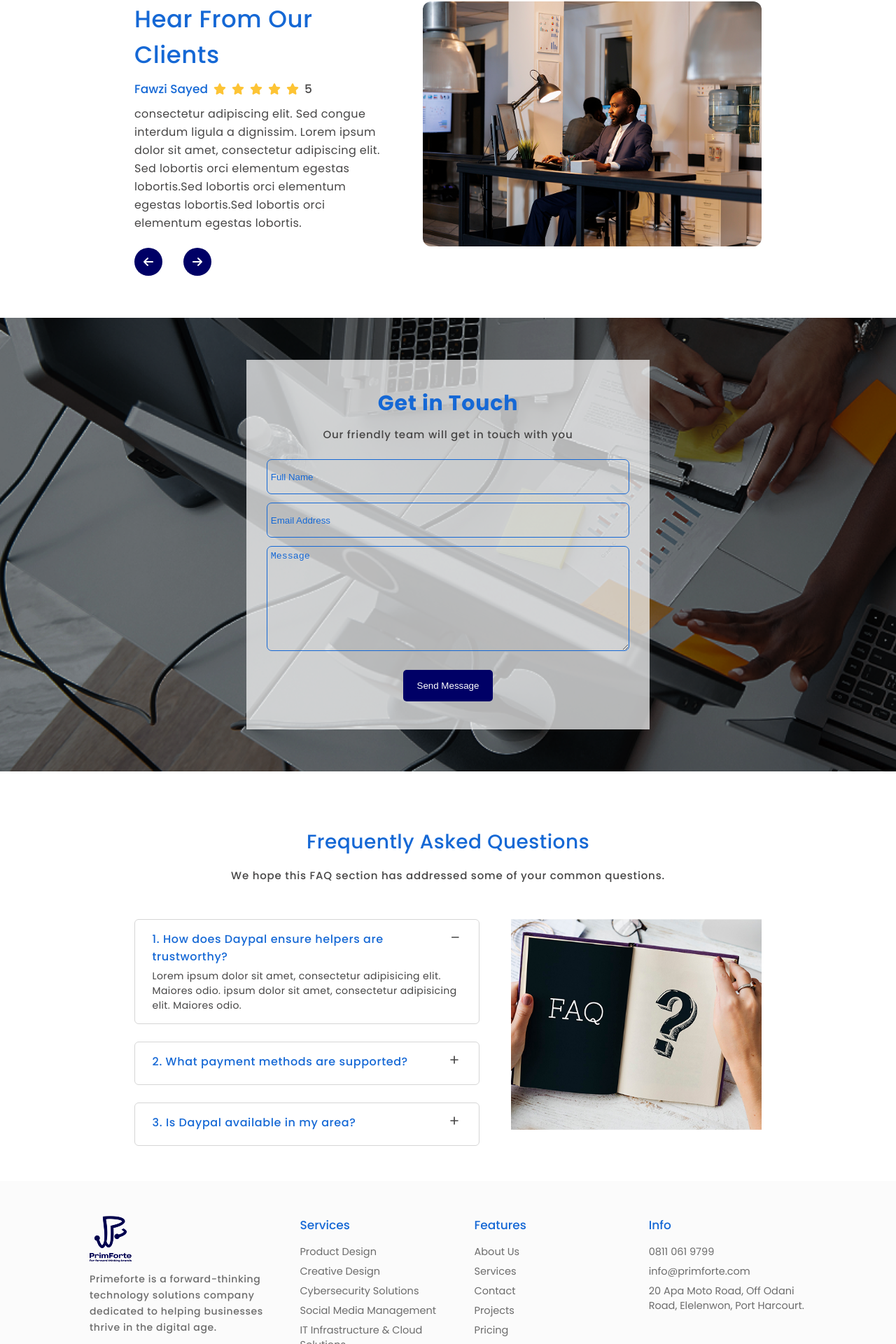
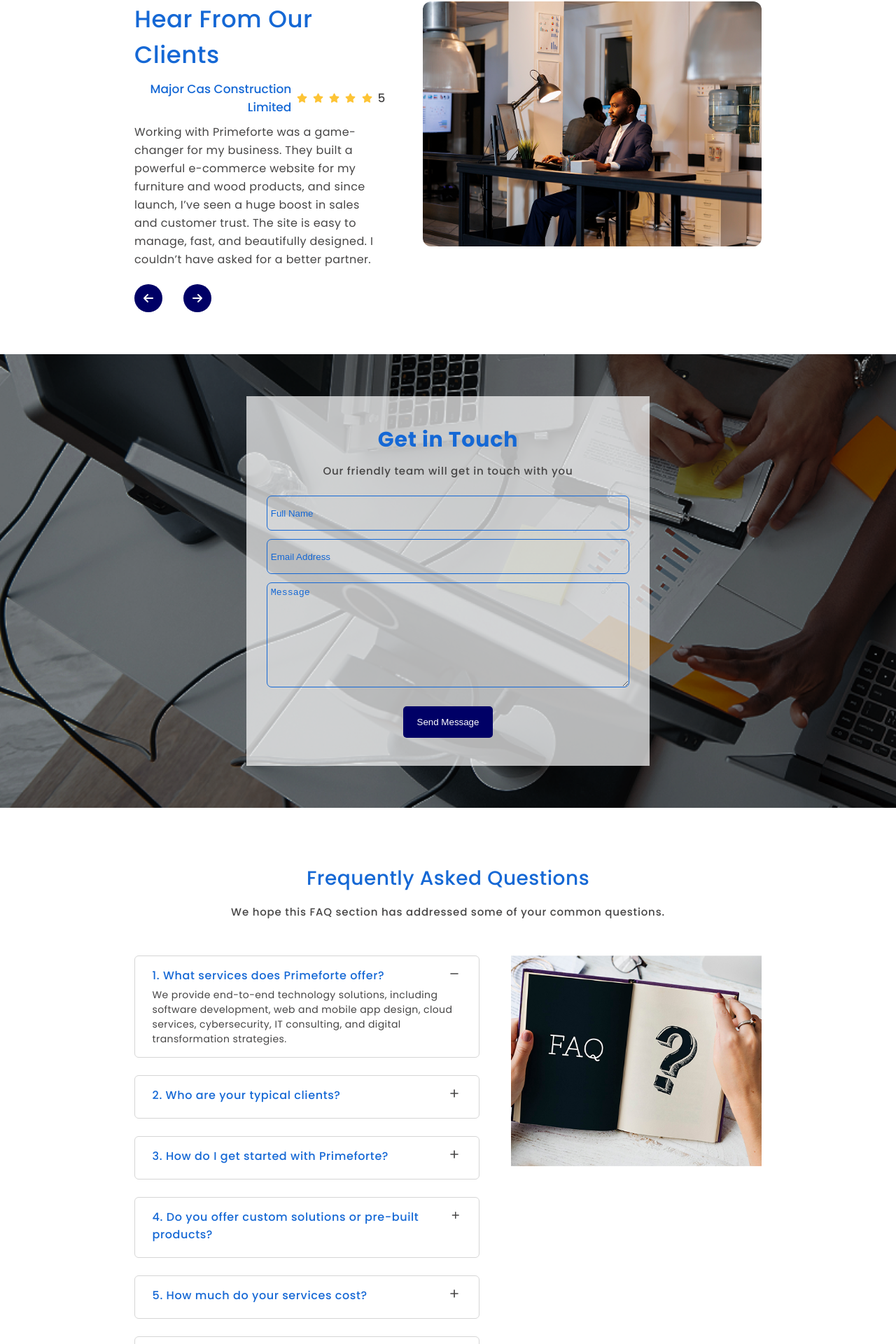
Before and after one commit to Sharon-uzu/prime-main, a React (Create React App) app: page / in a window 1280 px wide. Shown: the part 2295-4215 px from the top of the page at 70% size. Built offline with nearby package versions, Linux system fonts and the light colour scheme.

Commit message:
Made changes to faq from dummy text to real text and testimonials.

```diff
--- a/src/Components/Faq.js
+++ b/src/Components/Faq.js
@@ -5,18 +5,43 @@ import faq from "../Assets/faq.png";
 const faqData = [
   {
     id: 1,
-    question: "How does Daypal ensure helpers are trustworthy?",
-    answer: "Lorem ipsum dolor sit amet, consectetur adipisicing elit. Maiores odio. ipsum dolor sit amet, consectetur adipisicing elit. Maiores odio.",
+    question: "What services does Primeforte offer?",
+    answer: "We provide end-to-end technology solutions, including software development, web and mobile app design, cloud services, cybersecurity, IT consulting, and digital transformation strategies.",
   },
   {
     id: 2,
-    question: "What payment methods are supported?",
-    answer: "Lorem ipsum dolor sit amet, consectetur adipisicing elit. Maiores odio.",
+    question: "Who are your typical clients?",
+    answer: "Our clients range from startups and SMEs to large enterprises across industries such as finance, e-commerce, education, and healthcare. We also work with individuals looking to scale their digital presence.",
   },
   {
     id: 3,
-    question: "Is Daypal available in my area?",
-    answer: "Lorem ipsum dolor sit amet, consectetur adipisicing elit. Maiores odio.",
+    question: "How do I get started with Primeforte?",
+    answer: "Simply reach out through our Contact Page or request a consultation. Our team will assess your needs, recommend the right solutions, and guide you through the next steps.",
+  },
+  {
+    id: 4,
+    question: "Do you offer custom solutions or pre-built products?",
+    answer: "We specialize in custom solutions tailored to your unique business needs, but we also provide scalable digital products that can be adapted to your operations.",
+  },
+  {
+    id: 5,
+    question: "How much do your services cost?",
+    answer: "Our pricing depends on the scope, complexity, and timeline of your project. After an initial consultation, we’ll provide a transparent quote with no hidden fees.",
+  },
+  {
+    id: 6,
+    question: "What is your project development process?",
+    answer: "We follow an agile development methodology, ensuring regular communication, iterative progress, and flexibility to adapt to changing requirements throughout the project lifecycle.",
+  },
+  {
+    id: 7,
+    question: "What kind of support do you offer after project completion?",
+    answer: "We provide ongoing maintenance, updates, and technical support to ensure your solutions remain secure, efficient, and aligned with your evolving business needs.",
+  },
+  {
+    id: 8,
+    question: "How long does it take to complete a project?",
+    answer: "Project timelines vary based on complexity and requirements. We’ll provide a detailed timeline during the planning phase and keep you updated throughout the development process.",
   },
 ];
 
--- a/src/Components/Testimonials.js
+++ b/src/Components/Testimonials.js
@@ -6,22 +6,23 @@ const testimonialsData = [
   {
     id: 1,
     rating: 5.0,
-    text: "consectetur adipiscing elit. Sed congue interdum ligula a dignissim. Lorem ipsum dolor sit amet, consectetur adipiscing elit. Sed lobortis orci elementum egestas lobortis.Sed lobortis orci elementum egestas lobortis.Sed lobortis orci elementum egestas lobortis.",
-    name: "Fawzi Sayed",
+    text: "Working with Primeforte was a game-changer for my business. They built a powerful e-commerce website for my furniture and wood products, and since launch, I’ve seen a huge boost in sales and customer trust. The site is easy to manage, fast, and beautifully designed. I couldn’t have asked for a better partner.",
+    name: "Major Cas Construction Limited",
   },
   {
     id: 2,
     rating: 4.8,
-    text: "consectetur adipiscing elit. Sed congue interdum ligula a dignissim. Lorem ipsum dolor sit amet, consectetur adipiscing elit. Sed lobortis orci elementum egestas lobortis.Sed lobortis orci elementum egestas lobortis.Sed lobortis orci elementum egestas lobortis.",
-    name: "Jane Doe",
+    text: "Primeforte exceeded my expectations. Their team was professional, responsive, and made the entire process smooth. The end product truly reflects the quality I envisioned.",
+    name: "Textile Limited",
   },
   {
     id: 3,
     rating: 5.0,
-    text: "consectetur adipiscing elit. Sed congue interdum ligula a dignissim. Lorem ipsum dolor sit amet, consectetur adipiscing elit. Sed lobortis orci elementum egestas lobortis.Sed lobortis orci elementum egestas lobortis.Sed lobortis orci elementum egestas lobortis.",
-    name: "John Smith",
+    text: "From start to finish, the Primeforte team delivered with excellence. Their tech expertise and customer support set them apart, and I’d gladly recommend them to any business going digital.",
+    name: "Oxwill Ventures",
   },
 ];
+
 
 const Testimonials = () => {
   const [currentIndex, setCurrentIndex] = useState(0);
```
Also changed, not shown: 1 other file (tests, documents, lock files or other folders).
